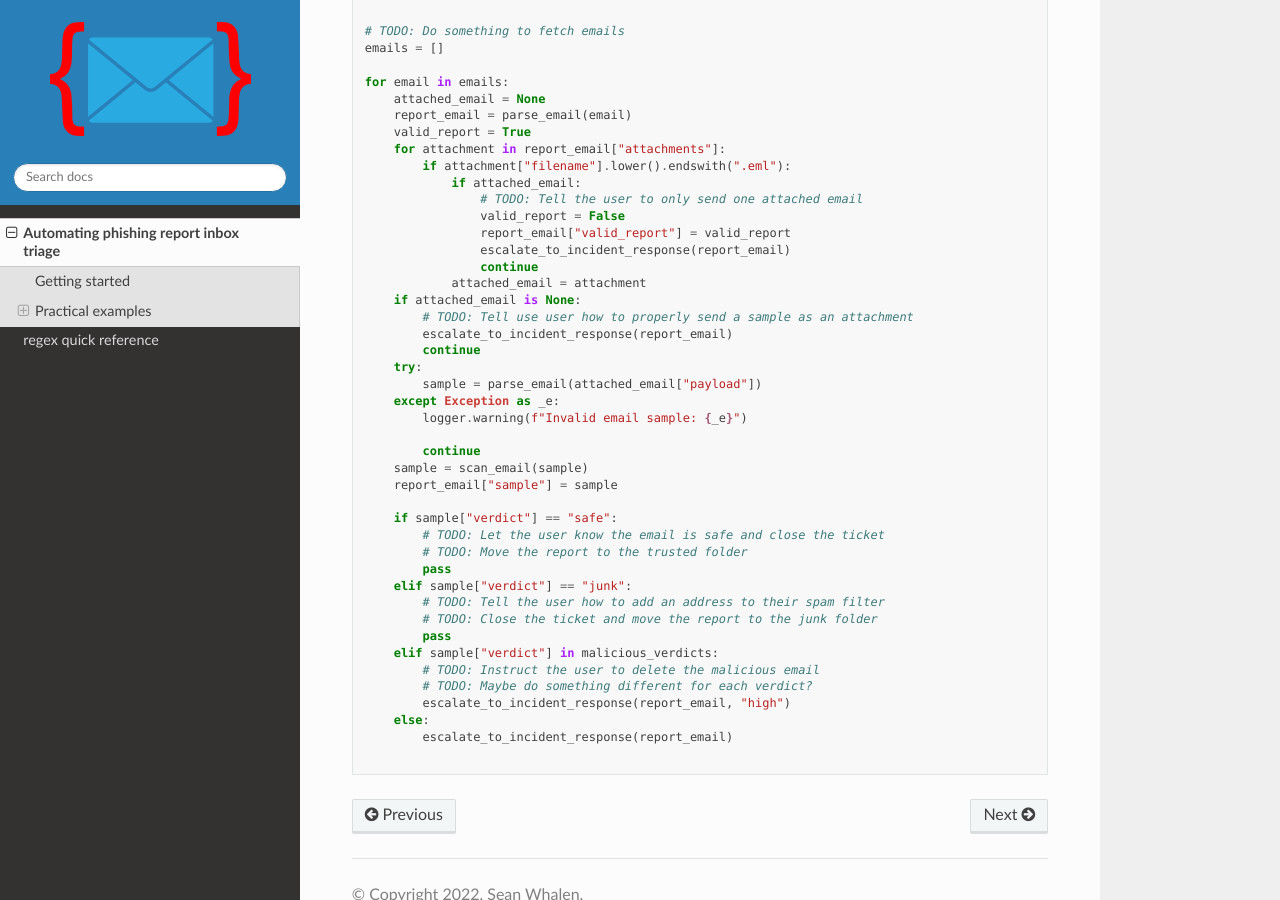
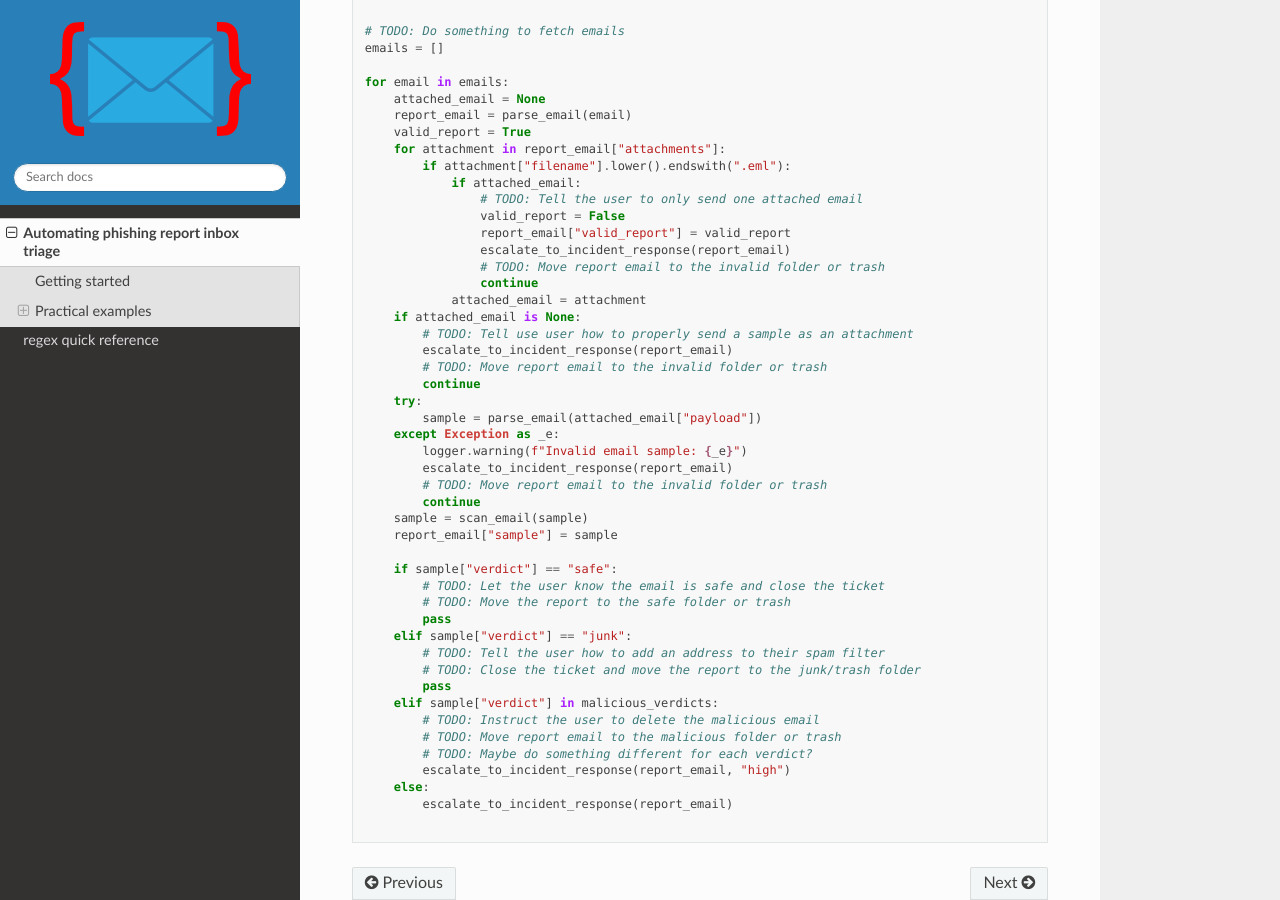
Before and after one commit to seanthegeek/yaramail, a Sphinx documentation site: the page built from docs/source/phishing.md, in a window 1280 px wide and 900 px high, scrolled down 7697 px. Built offline with Sphinx 7.4.7 and the Read the Docs theme 2.0.0, drawn with Linux system fonts in a browser that asks for light colours.

Commit message:
Add more comments to example code

```diff
--- a/docs/source/phishing.md
+++ b/docs/source/phishing.md
@@ -408,31 +408,35 @@ for email in emails:
                 valid_report = False
                 report_email["valid_report"] = valid_report
                 escalate_to_incident_response(report_email)
+                # TODO: Move report email to the invalid folder or trash
                 continue
             attached_email = attachment
     if attached_email is None:
         # TODO: Tell use user how to properly send a sample as an attachment
         escalate_to_incident_response(report_email)
+        # TODO: Move report email to the invalid folder or trash
         continue
     try:
         sample = parse_email(attached_email["payload"])
     except Exception as _e:
         logger.warning(f"Invalid email sample: {_e}")
-
+        escalate_to_incident_response(report_email)
+        # TODO: Move report email to the invalid folder or trash
         continue
     sample = scan_email(sample)
     report_email["sample"] = sample
 
     if sample["verdict"] == "safe":
         # TODO: Let the user know the email is safe and close the ticket
-        # TODO: Move the report to the trusted folder
+        # TODO: Move the report to the safe folder or trash
         pass
     elif sample["verdict"] == "junk":
         # TODO: Tell the user how to add an address to their spam filter
-        # TODO: Close the ticket and move the report to the junk folder
+        # TODO: Close the ticket and move the report to the junk/trash folder
         pass
     elif sample["verdict"] in malicious_verdicts:
         # TODO: Instruct the user to delete the malicious email
+        # TODO: Move report email to the malicious folder or trash
         # TODO: Maybe do something different for each verdict?
         escalate_to_incident_response(report_email, "high")
     else:
```
